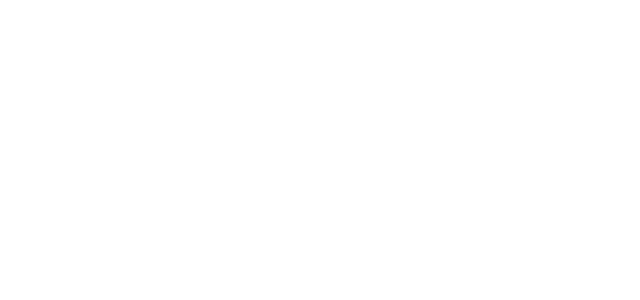
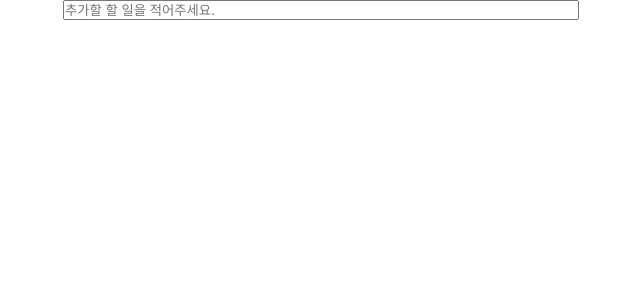
Before and after one commit to firemancha/todo-front, a React (Create React App) app: page /list in a window 1280 px wide. Before the commit this address had no page. Shown: the top 300 px of the page, without its empty margins (319-959 px from the left). Built offline with nearby package versions, Linux system fonts and the light colour scheme.

Commit message:
input 요소 추가

```diff
--- a/src/App.js
+++ b/src/App.js
@@ -1,12 +1,13 @@
 import { Routes, Route } from "react-router-dom";
 import CalendarContainer from "./pages/CalendarContainer";
+import TodoContainer from "./pages/TodoContainer";
 import Clock from "./components/Clock";
 
 function App() {
   return (
     <Routes>
       <Route path="/" element={<CalendarContainer />} exact />
-      <Route path="/clock" element={<Clock />} />
+      <Route path="/list" element={<TodoContainer />} />
     </Routes>
   );
 }
--- /dev/null
+++ b/src/components/TodoForm/index.css
@@ -0,0 +1,6 @@
+.todo-form {
+  display: flex;
+  width: 80%;
+  align-items: center;
+  justify-content: center;
+}
--- /dev/null
+++ b/src/components/TodoForm/index.js
@@ -0,0 +1,12 @@
+import TodoInput from "../../elements/TodoInput";
+import "./index.css";
+
+const TodoForm = () => {
+  return (
+    <div className="todo-form">
+      <TodoInput />
+    </div>
+  );
+};
+
+export default TodoForm;
--- /dev/null
+++ b/src/elements/TodoInput/index.css
@@ -0,0 +1,3 @@
+.todo-input{
+  width: 50%;
+}
--- /dev/null
+++ b/src/elements/TodoInput/index.js
@@ -0,0 +1,13 @@
+import "./index.css";
+
+const TodoInput = () => {
+  return (
+    <input
+      className="todo-input"
+      type="text"
+      placeholder="추가할 할 일을 적어주세요."
+    />
+  );
+};
+
+export default TodoInput;
--- a/src/pages/CalendarContainer/index.js
+++ b/src/pages/CalendarContainer/index.js
@@ -1,10 +1,12 @@
 import Clock from "../../components/Clock";
 import Calendar from "../../components/Calendar";
 import "./index.css";
+import { Link } from "react-router-dom";
 
 const CalendarContainer = () => {
   return (
     <div className="calendar-container">
+      <Link to="/list">Todo</Link>
       <Clock />
       <Calendar />
     </div>
--- /dev/null
+++ b/src/pages/TodoContainer/index.css
@@ -0,0 +1,6 @@
+.todo-container {
+  display: flex;
+  width: 100%;
+  align-items: center;
+  justify-content: center;
+}
--- /dev/null
+++ b/src/pages/TodoContainer/index.js
@@ -0,0 +1,12 @@
+import TodoForm from "../../components/TodoForm";
+import "./index.css";
+
+const TodoContainer = () => {
+  return (
+    <div className="todo-container">
+      <TodoForm />
+    </div>
+  );
+};
+
+export default TodoContainer;
```
